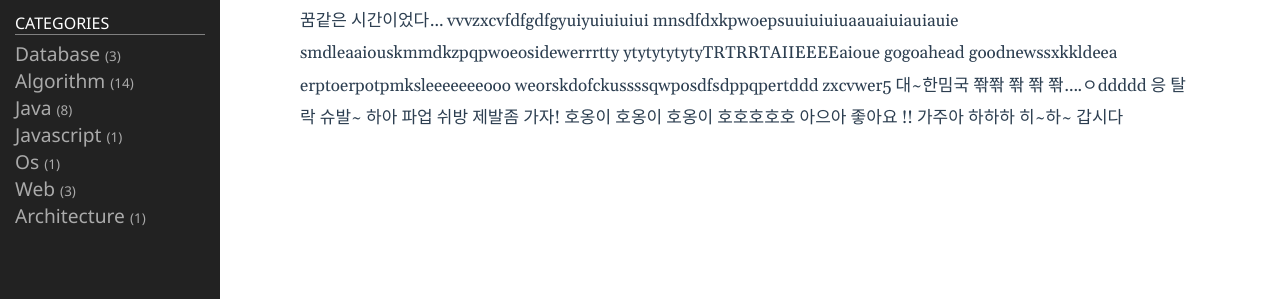
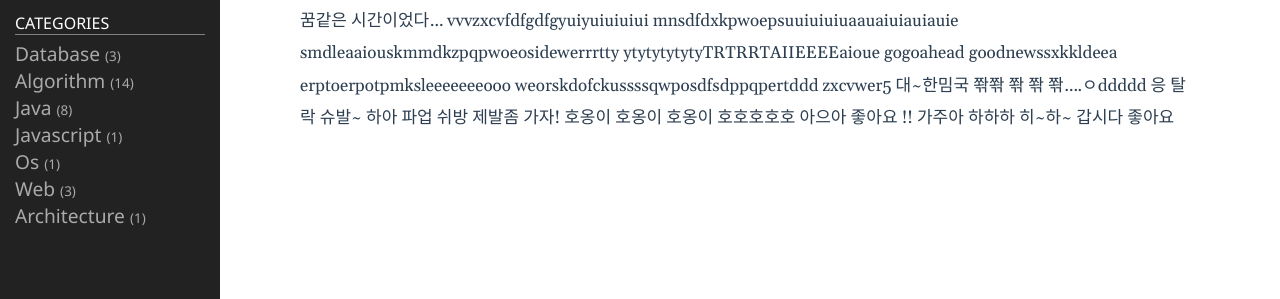
Before and after one commit to godhpjh/godhpjh.github.io, a Jekyll site: the page built from _posts/2021-10-06-stock.md, in a window 1280 px wide. Shown: the part 296-595 px from the top of the page. Built offline with Jekyll 4.4.1, drawn with Linux system fonts in a browser that asks for light colours; some of the changed text lies outside the part shown.

Commit message:
zxdvcbnksdkjfro

```diff
--- a/_posts/2021-10-06-stock.md
+++ b/_posts/2021-10-06-stock.md
@@ -29,4 +29,4 @@ zxcvwer5
 대~한밈국 쫚쫚 쫚 쫚 쫚....ㅇddddd
 응 탈락 슈발~ 하아 파업 쉬방
 제발좀 가자! 호옹이 호옹이 호옹이 호호호호호 아으아 좋아요 !! 가주아
-하하하 히~하~ 갑시다
+하하하 히~하~ 갑시다 좋아요
```
